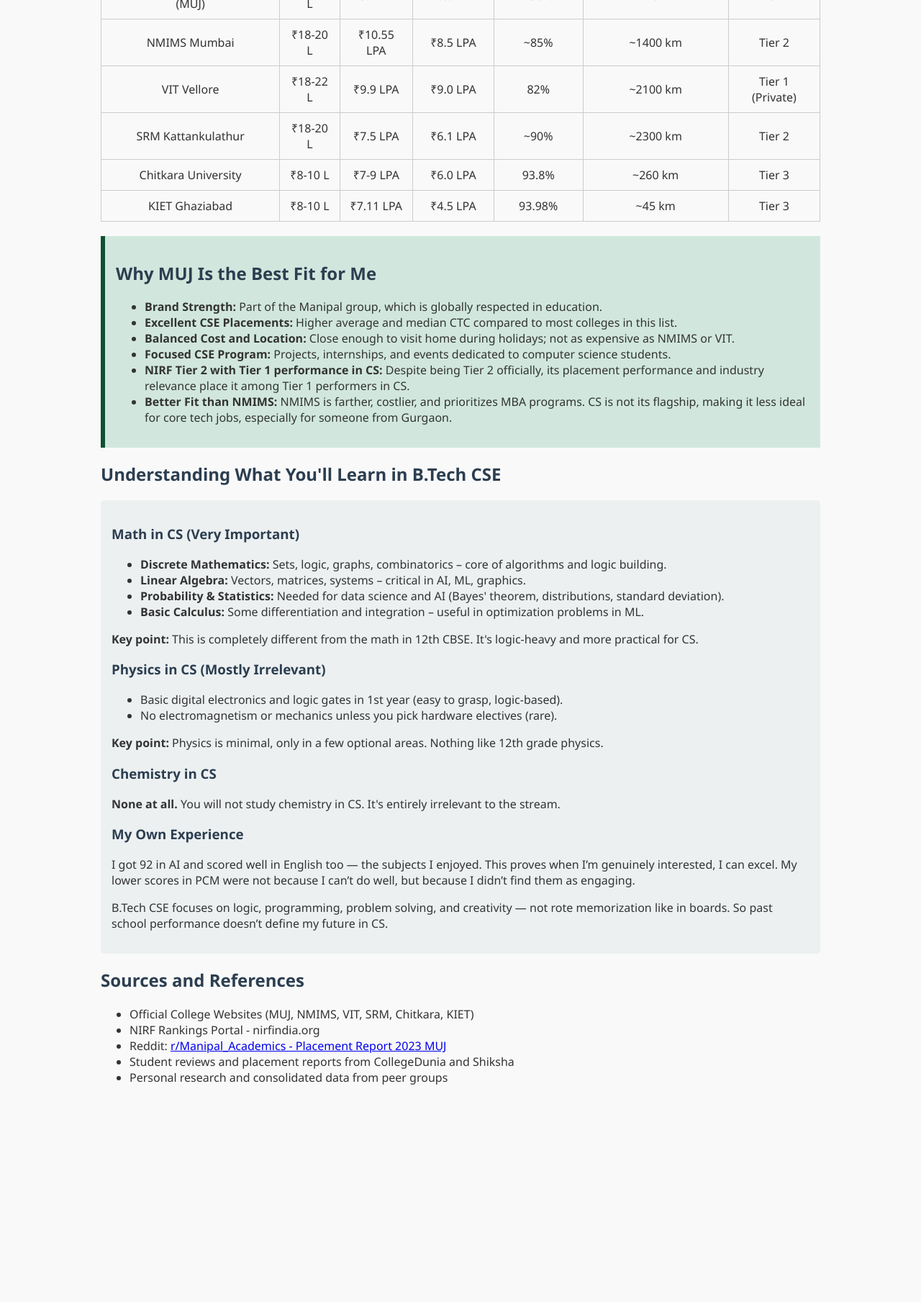
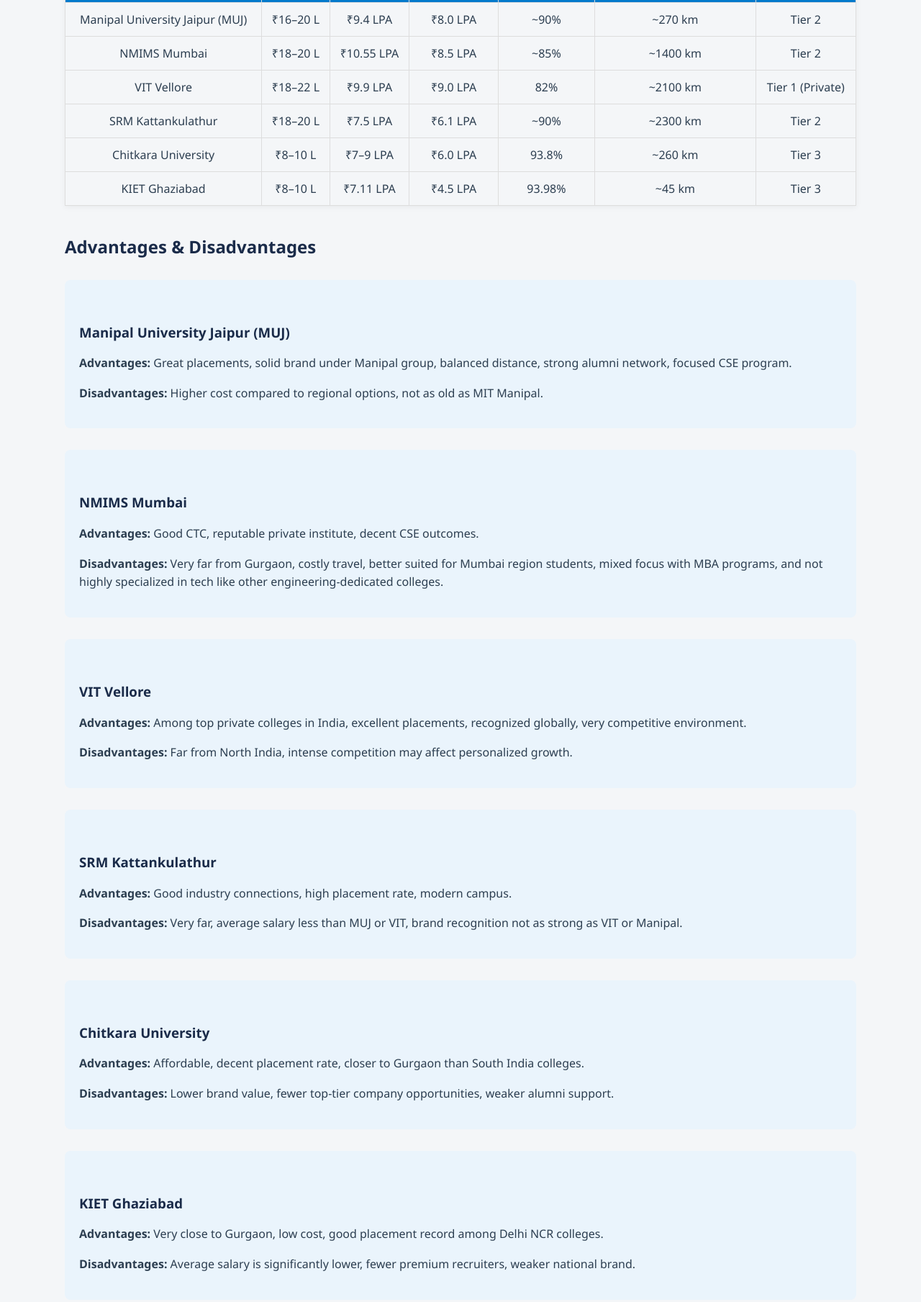
Before and after one commit to Redx1410/collegestuff, a plain HTML site: page index.html in a window 1280 px wide. Shown: the part 550-2359 px from the top of the page at 72% size. Before the commit the page ends 2078 px from the top, so only its background shows below. Drawn offline with Linux system fonts and the light colour scheme.

Commit message:
Update index.html
fixed the no pros and cons bug

```diff
--- a/index.html
+++ b/index.html
@@ -2,59 +2,96 @@
 <html lang="en">
 <head>
   <meta charset="UTF-8" />
-    <meta name="viewport" content="width=device-width, initial-scale=1" />
+  <meta name="viewport" content="width=device-width, initial-scale=1.0" />
   <title>CSE College Showdown</title>
   <style>
     body {
       font-family: 'Segoe UI', Tahoma, Geneva, Verdana, sans-serif;
-            margin: 20px;
-            background: #f9f9f9;
-            color: #333;
-            max-width: 1000px;
+      background-color: #f4f6f8;
+      color: #2c3e50;
+      margin: 0;
+      padding: 20px;
+      max-width: 1100px;
       margin-left: auto;
       margin-right: auto;
     }
+
     h1, h2, h3 {
-            color: #2c3e50;
+      color: #1a2b49;
+      margin-top: 40px;
     }
+
+    p, ul {
+      line-height: 1.6;
+    }
+
+    ul {
+      padding-left: 20px;
+    }
+
     table {
       width: 100%;
       border-collapse: collapse;
       margin: 20px 0;
+      box-shadow: 0 2px 8px rgba(0, 0, 0, 0.05);
     }
+
     th, td {
-            border: 1px solid #ccc;
-            padding: 10px;
+      border: 1px solid #ddd;
+      padding: 12px 10px;
       text-align: center;
     }
+
     th {
-            background-color: #2980b9;
+      background-color: #007acc;
       color: white;
     }
+
     .section {
-            background: #ecf0f1;
+      background-color: #eaf4fc;
+      padding: 20px;
+      border-radius: 8px;
+      margin: 30px 0;
+    }
+
+    .highlight {
+      background-color: #d1e7dd;
+      padding: 20px;
+      border-left: 6px solid #0f5132;
+      border-radius: 5px;
+      margin-top: 30px;
+    }
+
+    a {
+      color: #007acc;
+      text-decoration: none;
+    }
+
+    a:hover {
+      text-decoration: underline;
+    }
+
+    @media (max-width: 768px) {
+      body {
         padding: 15px;
-            border-radius: 5px;
-            margin: 20px 0;
       }
-        .highlight {
-            background: #d1e7dd;
-            padding: 15px;
-            border-left: 6px solid #0f5132;
-            margin-top: 20px;
+
+      table, thead, tbody, th, td, tr {
+        font-size: 14px;
+      }
     }
   </style>
 </head>
 <body>
   <h1>CSE College Showdown: Best B.Tech Choices Compared</h1>
-    <p>My though process behind choosing and analyzing top engineering colleges for Computer Science (CSE) in which I have a chance to get in with a focus on overall value, placements, reputation, and proximity to Gurgaon.</p>
+  <p>This is my thought process for analyzing top engineering colleges where I can realistically get admission in Computer Science (CSE), focusing on placements, value for money, brand reputation, and proximity to Gurgaon.</p>
 
   <h2>What Are NIRF Tiers?</h2>
-    <p>The NIRF (National Institutional Ranking Framework) by the Government of India evaluates colleges based on teaching, learning, resources, research, graduation outcomes, and perception. Tiers are often used informally to classify colleges based on these and other market factors.</p>
+  <p>The NIRF (National Institutional Ranking Framework) ranks colleges in India based on academics, research, outcomes, and reputation. While NIRF provides ranks, students often use informal "tiers" to understand practical reputation.</p>
   <ul>
-        <li><strong>Tier 1:</strong> Top-ranked institutions with excellent academics, research, and placements. Includes IITs, NITs, BITS, and top private universities like VIT (in engineering).</li>
-        <li><strong>Tier 2:</strong> Good private and public institutions with solid placements and industry links. Includes MUJ, NMIMS, SRM.</li>
-        <li><strong>Tier 3:</strong> Regional colleges that may offer good local opportunities but lack national brand pull. Includes KIET and Chitkara.</li>
+    <li><strong>Tier 1:</strong> Includes IITs, NITs, BITS, and top private institutes like VIT with strong academics and global placements.</li>
+    <li><strong>Tier 2:</strong> Good public and private colleges like MUJ, NMIMS, SRM with solid placements and industry exposure.</li>
+    <li><strong>Tier 3:</strong> Regional or newer colleges like KIET, Chitkara — good locally, but less national recognition.</li>
   </ul>
 
   <h2>Key Statistics (2023 Data)</h2>
@@ -73,7 +110,7 @@
     <tbody>
       <tr>
         <td>Manipal University Jaipur (MUJ)</td>
-                <td>₹16-20 L</td>
+        <td>₹16–20 L</td>
         <td>₹9.4 LPA</td>
         <td>₹8.0 LPA</td>
         <td>~90%</td>
@@ -82,7 +119,7 @@
       </tr>
       <tr>
         <td>NMIMS Mumbai</td>
-                <td>₹18-20 L</td>
+        <td>₹18–20 L</td>
         <td>₹10.55 LPA</td>
         <td>₹8.5 LPA</td>
         <td>~85%</td>
@@ -91,7 +128,7 @@
       </tr>
       <tr>
         <td>VIT Vellore</td>
-                <td>₹18-22 L</td>
+        <td>₹18–22 L</td>
         <td>₹9.9 LPA</td>
         <td>₹9.0 LPA</td>
         <td>82%</td>
@@ -100,7 +137,7 @@
       </tr>
       <tr>
         <td>SRM Kattankulathur</td>
-                <td>₹18-20 L</td>
+        <td>₹18–20 L</td>
         <td>₹7.5 LPA</td>
         <td>₹6.1 LPA</td>
         <td>~90%</td>
@@ -109,8 +146,8 @@
       </tr>
       <tr>
         <td>Chitkara University</td>
-                <td>₹8-10 L</td>
-                <td>₹7-9 LPA</td>
+        <td>₹8–10 L</td>
+        <td>₹7–9 LPA</td>
         <td>₹6.0 LPA</td>
         <td>93.8%</td>
         <td>~260 km</td>
@@ -118,7 +155,7 @@
       </tr>
       <tr>
         <td>KIET Ghaziabad</td>
-                <td>₹8-10 L</td>
+        <td>₹8–10 L</td>
         <td>₹7.11 LPA</td>
         <td>₹4.5 LPA</td>
         <td>93.98%</td>
@@ -128,15 +165,53 @@
     </tbody>
   </table>
 
+  <h2>Advantages & Disadvantages</h2>
+
+  <div class="section">
+      <h3>Manipal University Jaipur (MUJ)</h3>
+      <p><strong>Advantages:</strong> Great placements, solid brand under Manipal group, balanced distance, strong alumni network, focused CSE program.</p>
+      <p><strong>Disadvantages:</strong> Higher cost compared to regional options, not as old as MIT Manipal.</p>
+  </div>
+
+  <div class="section">
+      <h3>NMIMS Mumbai</h3>
+      <p><strong>Advantages:</strong> Good CTC, reputable private institute, decent CSE outcomes.</p>
+      <p><strong>Disadvantages:</strong> Very far from Gurgaon, costly travel, better suited for Mumbai region students, mixed focus with MBA programs, and not highly specialized in tech like other engineering-dedicated colleges.</p>
+  </div>
+
+  <div class="section">
+      <h3>VIT Vellore</h3>
+      <p><strong>Advantages:</strong> Among top private colleges in India, excellent placements, recognized globally, very competitive environment.</p>
+      <p><strong>Disadvantages:</strong> Far from North India, intense competition may affect personalized growth.</p>
+  </div>
+
+  <div class="section">
+      <h3>SRM Kattankulathur</h3>
+      <p><strong>Advantages:</strong> Good industry connections, high placement rate, modern campus.</p>
+      <p><strong>Disadvantages:</strong> Very far, average salary less than MUJ or VIT, brand recognition not as strong as VIT or Manipal.</p>
+  </div>
+
+  <div class="section">
+      <h3>Chitkara University</h3>
+      <p><strong>Advantages:</strong> Affordable, decent placement rate, closer to Gurgaon than South India colleges.</p>
+      <p><strong>Disadvantages:</strong> Lower brand value, fewer top-tier company opportunities, weaker alumni support.</p>
+  </div>
+
+  <div class="section">
+      <h3>KIET Ghaziabad</h3>
+      <p><strong>Advantages:</strong> Very close to Gurgaon, low cost, good placement record among Delhi NCR colleges.</p>
+      <p><strong>Disadvantages:</strong> Average salary is significantly lower, fewer premium recruiters, weaker national brand.</p>
+  </div>
+
   <div class="highlight">
     <h2>Why MUJ Is the Best Fit for Me</h2>
     <ul>
-            <li><strong>Brand Strength:</strong> Part of the Manipal group, which is globally respected in education.</li>
-            <li><strong>Excellent CSE Placements:</strong> Higher average and median CTC compared to most colleges in this list.</li>
-            <li><strong>Balanced Cost and Location:</strong> Close enough to visit home during holidays; not as expensive as NMIMS or VIT.</li>
-            <li><strong>Focused CSE Program:</strong> Projects, internships, and events dedicated to computer science students.</li>
-            <li><strong>NIRF Tier 2 with Tier 1 performance in CS:</strong> Despite being Tier 2 officially, its placement performance and industry relevance place it among Tier 1 performers in CS.</li>
-            <li><strong>Better Fit than NMIMS:</strong> NMIMS is farther, costlier, and prioritizes MBA programs. CS is not its flagship, making it less ideal for core tech jobs, especially for someone from Gurgaon.</li>
+      <li><strong>Brand Strength:</strong> Part of the globally known Manipal Group.</li>
+      <li><strong>Strong CSE Placements:</strong> Better average and median CTC than most colleges here.</li>
+      <li><strong>Location & Cost:</strong> Not too far from home; less expensive than NMIMS or VIT.</li>
+      <li><strong>Focused CSE Culture:</strong> Excellent projects, hackathons, and internship opportunities.</li>
+      <li><strong>Tier 2 Label, Tier 1 Output:</strong> MUJ’s CS branch competes with the best in terms of results.</li>
+      <li><strong>Better than NMIMS:</strong> NMIMS is more MBA-focused; not ideal for core tech roles.</li>
     </ul>
   </div>
 
@@ -144,35 +219,34 @@
   <div class="section">
     <h3>Math in CS (Very Important)</h3>
     <ul>
-            <li><strong>Discrete Mathematics:</strong> Sets, logic, graphs, combinatorics – core of algorithms and logic building.</li>
-            <li><strong>Linear Algebra:</strong> Vectors, matrices, systems – critical in AI, ML, graphics.</li>
-            <li><strong>Probability & Statistics:</strong> Needed for data science and AI (Bayes' theorem, distributions, standard deviation).</li>
-            <li><strong>Basic Calculus:</strong> Some differentiation and integration – useful in optimization problems in ML.</li>
+      <li><strong>Discrete Mathematics:</strong> Foundations of logic, algorithms, graphs, and sets.</li>
+      <li><strong>Linear Algebra:</strong> Used in AI/ML, graphics, and simulations.</li>
+      <li><strong>Probability & Statistics:</strong> Required for data science and AI/ML models.</li>
+      <li><strong>Basic Calculus:</strong> Used in optimization and machine learning algorithms.</li>
     </ul>
-        <p><strong>Key point:</strong> This is completely different from the math in 12th CBSE. It's logic-heavy and more practical for CS.</p>
+    <p><strong>Note:</strong> CS math is logic-based — very different from board exam math.</p>
 
-        <h3>Physics in CS (Mostly Irrelevant)</h3>
+    <h3>Physics in CS (Minimal)</h3>
     <ul>
-            <li>Basic digital electronics and logic gates in 1st year (easy to grasp, logic-based).</li>
-            <li>No electromagnetism or mechanics unless you pick hardware electives (rare).</li>
+      <li>Only basic digital electronics and logic gates in the first year.</li>
+      <li>No E&M or mechanics unless you choose hardware electives (rare).</li>
     </ul>
-        <p><strong>Key point:</strong> Physics is minimal, only in a few optional areas. Nothing like 12th grade physics.</p>
 
     <h3>Chemistry in CS</h3>
-        <p><strong>None at all.</strong> You will not study chemistry in CS. It's entirely irrelevant to the stream.</p>
+    <p><strong>None at all.</strong> Chemistry is not relevant in any CS curriculum.</p>
 
-        <h3>My Own Experience</h3>
-        <p>I got 92 in AI and scored well in English too — the subjects I enjoyed. This proves when I’m genuinely interested, I can excel. My lower scores in PCM were not because I can’t do well, but because I didn’t find them as engaging.</p>
-        <p>B.Tech CSE focuses on logic, programming, problem solving, and creativity — not rote memorization like in boards. So past school performance doesn’t define my future in CS.</p>
+    <h3>My Personal Experience</h3>
+    <p>I scored 92 in AI and performed well in English — subjects I actually enjoyed. That proves when I care, I deliver. PCM marks were more about disinterest, not ability.</p>
+    <p>B.Tech CSE is about building, coding, solving — not cramming. So my true potential lies ahead, not behind in board marks.</p>
   </div>
 
   <h2>Sources and References</h2>
   <ul>
-        <li>Official College Websites (MUJ, NMIMS, VIT, SRM, Chitkara, KIET)</li>
-        <li>NIRF Rankings Portal - nirfindia.org</li>
-        <li>Reddit: <a href="https://www.reddit.com/r/Manipal_Academics/comments/1c78azw/placement_report_2023_muj/">r/Manipal_Academics - Placement Report 2023 MUJ</a></li>
-        <li>Student reviews and placement reports from CollegeDunia and Shiksha</li>
-        <li>Personal research and consolidated data from peer groups</li>
+    <li>Official Websites: MUJ, NMIMS, VIT, SRM, Chitkara, KIET</li>
+    <li><a href="https://www.nirfindia.org">NIRF Rankings Portal</a></li>
+    <li><a href="https://www.reddit.com/r/Manipal_Academics/comments/1c78azw/placement_report_2023_muj/">Reddit: MUJ Placement Report 2023</a></li>
+    <li>CollegeDunia, Shiksha – Student Reviews</li>
+    <li>Peer research and discussions</li>
   </ul>
 </body>
 </html>
```
Lines whose indentation alone changed are shown as unchanged.
